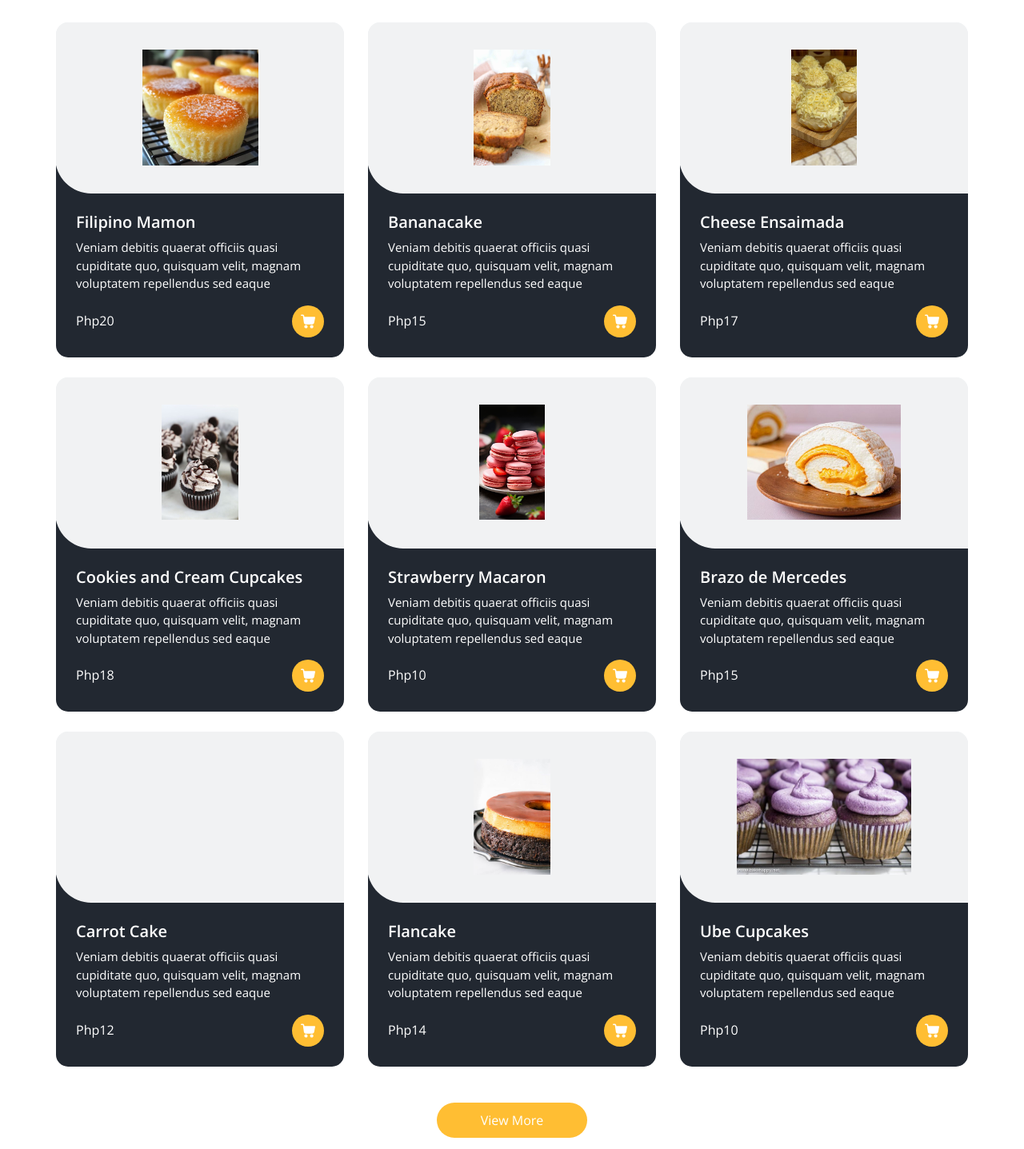
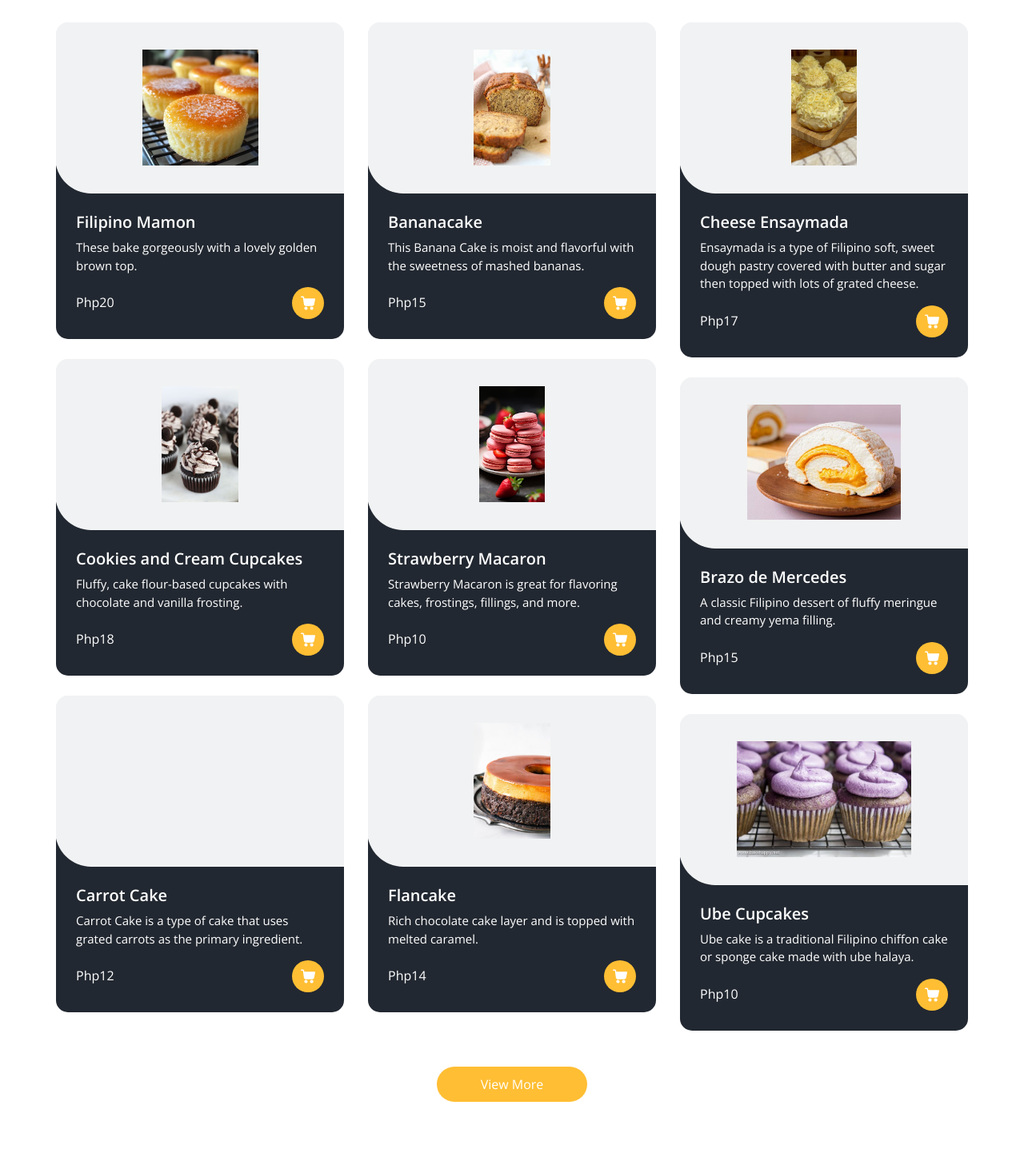
Before and after one commit to call4philip/PC_BAKESHOP, a plain HTML site: page index.html in a window 1280 px wide. Shown: the part 1083-2520 px from the top of the page at 80% size. Drawn offline with nearby package versions, Linux system fonts and the light colour scheme; some packages are replaced by stand-ins of ours.

Commit message:
Update index.html

```diff
--- a/index.html
+++ b/index.html
@@ -231,7 +231,7 @@
                     Filipino Mamon
                   </h5>
                   <p>
-                    Veniam debitis quaerat officiis quasi cupiditate quo, quisquam velit, magnam voluptatem repellendus sed eaque
+                    These bake gorgeously with a lovely golden brown top.
                   </p>
                   <div class="options">
                     <h6>
@@ -278,7 +278,7 @@
                     Bananacake
                   </h5>
                   <p>
-                    Veniam debitis quaerat officiis quasi cupiditate quo, quisquam velit, magnam voluptatem repellendus sed eaque
+                    This Banana Cake is moist and flavorful with the sweetness of mashed bananas.
                   </p>
                   <div class="options">
                     <h6>
@@ -322,11 +322,10 @@
                 </div>
                 <div class="detail-box">
                   <h5>
-                    Cheese Ensaimada
+                    Cheese Ensaymada
                   </h5>
                   <p>
-                    Veniam debitis quaerat officiis quasi cupiditate quo, quisquam velit, magnam voluptatem repellendus sed eaque
-                  </p>
+                  Ensaymada is a type of Filipino soft, sweet dough pastry covered with butter and sugar then topped with lots of grated cheese.
                   <div class="options">
                     <h6>
                        Php17
@@ -372,7 +371,7 @@
                     Cookies and Cream Cupcakes
                   </h5>
                   <p>
-                    Veniam debitis quaerat officiis quasi cupiditate quo, quisquam velit, magnam voluptatem repellendus sed eaque
+                    Fluffy, cake flour-based cupcakes with chocolate and vanilla frosting.
                   </p>
                   <div class="options">
                     <h6>
@@ -419,7 +418,7 @@
                     Strawberry Macaron
                   </h5>
                   <p>
-                    Veniam debitis quaerat officiis quasi cupiditate quo, quisquam velit, magnam voluptatem repellendus sed eaque
+                   Strawberry Macaron is great for flavoring cakes, frostings, fillings, and more.
                   </p>
                   <div class="options">
                     <h6>
@@ -466,7 +465,7 @@
                     Brazo de Mercedes
                   </h5>
                   <p>
-                    Veniam debitis quaerat officiis quasi cupiditate quo, quisquam velit, magnam voluptatem repellendus sed eaque
+                    A classic Filipino dessert of fluffy meringue and creamy yema filling.
                   </p>
                   <div class="options">
                     <h6>
@@ -513,7 +512,7 @@
                     Carrot Cake
                   </h5>
                   <p>
-                    Veniam debitis quaerat officiis quasi cupiditate quo, quisquam velit, magnam voluptatem repellendus sed eaque
+                   Carrot Cake is a type of cake that uses grated carrots as the primary ingredient.
                   </p>
                   <div class="options">
                     <h6>
@@ -560,7 +559,7 @@
                     Flancake
                   </h5>
                   <p>
-                    Veniam debitis quaerat officiis quasi cupiditate quo, quisquam velit, magnam voluptatem repellendus sed eaque
+                     Rich chocolate cake layer and is topped with melted caramel.
                   </p>
                   <div class="options">
                     <h6>
@@ -607,7 +606,7 @@
                     Ube Cupcakes
                   </h5>
                   <p>
-                    Veniam debitis quaerat officiis quasi cupiditate quo, quisquam velit, magnam voluptatem repellendus sed eaque
+                   Ube cake is a traditional Filipino chiffon cake or sponge cake made with ube halaya.
                   </p>
                   <div class="options">
                     <h6>
```
